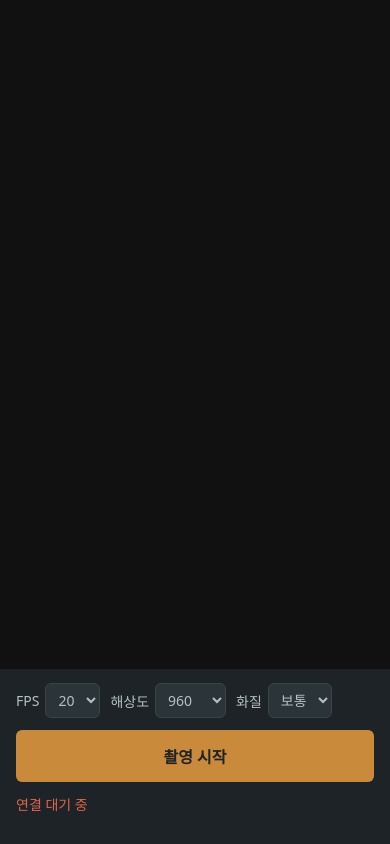
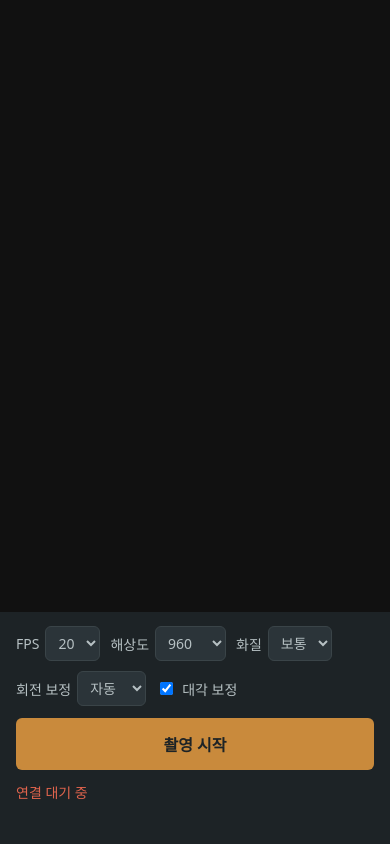
Before and after one commit to david-laugh/hand-gesture-whiteboard, a FastAPI app: page /cam in a window 390 px wide. Run offline with FastAPI, Linux system fonts and the light colour scheme.

Commit message:
feat(gateway): send upright camera frames regardless of phone rotation
The camera page now turns each frame upright before JPEG encoding, so
vision, gesture and canvas always see the world the right way up when the
phone is turned (e.g. with screen rotation locked) or held diagonally.

- device orientation from devicemotion gravity, screen orientation from
  screen.orientation.angle; correction = device turn beyond the screen
- 90° steps (with 60° hysteresis) swap the frame sides (960x720 <-> 720x960)
- remaining diagonal tilt (up to ±60°) is rotated too and cropped to the
  largest same-aspect rectangle, so the output size stays unchanged
- gravity is low-passed; tilts under 10° are ignored (off again below 6°)
- inverted-sign browsers (iOS) are detected from the first reading;
  iOS motion permission is requested from the start button
- UI: manual 0/90/180/270 override, diagonal toggle, current correction
- pure helpers in static/rotation.js with node tests
  (node --test services/gateway/tests/test_rotation.mjs)

Verified in headless Chrome with synthetic gravity through gateway and
vision: frame sizes and landmark coordinates match the expected
rotation/zoom to 0.001. Not yet verified on a real phone.

Co-Authored-By: Claude Opus 5.5 <noreply@anthropic.com>

```diff
--- a/services/gateway/static/app.js
+++ b/services/gateway/static/app.js
@@ -1,9 +1,50 @@
+import {
+  frameRotation, gravityAngle, gravitySign, normalize, smoothGravity, snapAngle, tiltDeadzone, tiltFrom, uprightLayout,
+} from './rotation.js';
+
 const $ = id => document.getElementById(id);
 const video = $('video');
 const canvas = document.createElement('canvas');
 const context = canvas.getContext('2d');
 let socket, stream, timer, pinger, running = false, busy = false;
 let offset = 0, bestRtt = Infinity, reconnectTimer;
+let deviceAngle = null, sign = null, gravity = null, tiltActive = false, shownRotation = null;
+
+const screenAngle = () => normalize(screen.orientation?.angle ?? window.orientation ?? 0);
+
+function onMotion(event) {
+  const g = event.accelerationIncludingGravity;
+  if (!g) return;
+  sign ??= gravitySign(g.x, g.y, screenAngle());
+  if (sign === null) return;
+  gravity = smoothGravity(gravity, g.x, g.y);
+  deviceAngle = snapAngle(gravityAngle(gravity.x, gravity.y, sign), deviceAngle);
+}
+
+// How to turn the frame back so it is upright: `rotation` in 90° steps (manual choice, or device
+// turn beyond the screen) plus, in auto mode, the remaining diagonal `tilt` (cropped).
+function currentRotation() {
+  const mode = $('rotation').value;
+  let rotation = Number(mode), tilt = 0;
+  if (mode === 'auto') {
+    rotation = frameRotation(deviceAngle, screenAngle());
+    if ($('tilt').checked && gravity) {
+      ({tilt, active: tiltActive} = tiltDeadzone(tiltFrom(gravityAngle(gravity.x, gravity.y, sign), deviceAngle), tiltActive));
+    }
+  }
+  const label = `회전 보정 ${rotation}°${tilt ? ` · 기울기 ${tilt > 0 ? '+' : ''}${tilt}°` : ''}`
+    + (mode === 'auto' ? (deviceAngle === null ? ' (센서 없음)' : ' (자동)') : ' (수동)');
+  if (label !== shownRotation) { shownRotation = label; $('orientation').textContent = label; }
+  return {rotation, tilt};
+}
+
+async function enableMotion() {
+  // iOS asks for permission, and only from a user gesture (the start button).
+  if (typeof window.DeviceMotionEvent?.requestPermission === 'function') {
+    try { if (await window.DeviceMotionEvent.requestPermission() !== 'granted') return; } catch { return; }
+  }
+  window.addEventListener('devicemotion', onMotion);
+}
 
 function setStatus(text, state = 'off') {
   $('status').textContent = text;
@@ -47,8 +88,15 @@ function sendFrame() {
   busy = true;
   const width = Number($('width').value);
   const height = Math.round(video.videoHeight * width / video.videoWidth);
-  canvas.width = width; canvas.height = height;
-  context.drawImage(video, 0, 0, width, height);
+  const {rotation, tilt} = currentRotation();
+  const layout = uprightLayout(width, height, rotation, tilt);
+  canvas.width = layout.canvasWidth; canvas.height = layout.canvasHeight;  // also resets the transform
+  context.translate(canvas.width / 2, canvas.height / 2);
+  context.rotate(layout.radians);
+  // Zoom in for a diagonal tilt so the turned frame still fills the canvas (corners cropped).
+  // drawImage samples the full-resolution video through the transform, so this does not blur twice.
+  context.scale(layout.zoom, layout.zoom);
+  context.drawImage(video, -width / 2, -height / 2, width, height);
   const capturedAt = Math.round(Date.now() + offset);
   canvas.toBlob(async blob => {
     try {
@@ -65,8 +113,10 @@ async function start() {
   $('toggle').disabled = true; $('message').textContent = '';
   try {
     if (!window.isSecureContext || !navigator.mediaDevices) throw new Error('카메라는 HTTPS 주소에서만 사용할 수 있습니다.');
+    const motion = enableMotion();  // before any other await so iOS still sees the user gesture
     stream = await navigator.mediaDevices.getUserMedia({audio: false, video: {facingMode: {ideal: 'environment'}, width: {ideal: 1280}, height: {ideal: 720}}});
     video.srcObject = stream; await video.play();
+    await motion;
     running = true; connect();
     timer = setInterval(sendFrame, 1000 / Number($('fps').value));
     $('toggle').textContent = '촬영 중지'; $('toggle').className = 'stop';
@@ -78,6 +128,8 @@ function stop() {
   running = false; busy = false; clearInterval(timer); clearInterval(pinger); clearTimeout(reconnectTimer);
   socket?.close(); socket = null;
   stream?.getTracks().forEach(track => track.stop()); stream = null; video.srcObject = null;
+  window.removeEventListener('devicemotion', onMotion);
+  deviceAngle = null; sign = null; gravity = null; tiltActive = false; shownRotation = null; $('orientation').textContent = '';
   $('toggle').textContent = '촬영 시작'; $('toggle').className = '';
 }
 
--- /dev/null
+++ b/services/gateway/static/rotation.js
@@ -0,0 +1,77 @@
+// Keep camera frames upright when the phone is turned further than its screen
+// (e.g. screen rotation locked, or the stream keeping its start orientation).
+// Angles are degrees of counter-clockwise device rotation from its natural orientation,
+// the same convention as screen.orientation.angle (landscape-primary phone = 90).
+
+export const normalize = angle => ((Math.round(angle) % 360) + 360) % 360;
+
+const distance = (a, b) => Math.abs(((a - b + 540) % 360) - 180);
+
+const FLAT = 4;        // m/s²: below this in the screen plane the phone lies flat → orientation unknown
+const HYSTERESIS = 60; // stay on the current 90° step until the phone is turned more than this
+
+// Raw device angle from devicemotion accelerationIncludingGravity (x → device right, y → device top).
+export function gravityAngle(x, y, sign = 1) {
+  if (x == null || y == null || Math.hypot(x, y) < FLAT) return null;
+  return normalize(Math.atan2(sign * x, sign * y) * 180 / Math.PI);
+}
+
+// Some browsers (notably iOS Safari) report gravity with the opposite sign. At the first reading
+// the phone is assumed to be held roughly as its screen shows; a reading ~180° away means inverted.
+export function gravitySign(x, y, screenAngle) {
+  const angle = gravityAngle(x, y);
+  if (angle === null) return null;
+  return distance(angle, screenAngle) > 135 ? -1 : 1;
+}
+
+// Snap to 0/90/180/270 with hysteresis around the current step.
+export function snapAngle(angle, previous = null) {
+  if (angle === null) return previous;
+  if (previous !== null && distance(angle, previous) <= HYSTERESIS) return previous;
+  return normalize(Math.round(angle / 90) * 90);
+}
+
+// How far the frame content is turned against the world: the device turned beyond the screen.
+export const frameRotation = (deviceAngle, screenAngle) =>
+  deviceAngle === null ? 0 : normalize(deviceAngle - screenAngle);
+
+// Low-pass the gravity vector; averaging the vector (not the angle) avoids the 359°→0° wrap.
+export function smoothGravity(previous, x, y, alpha = 0.2) {
+  if (x == null || y == null) return previous;
+  if (!previous) return {x, y};
+  return {x: previous.x + alpha * (x - previous.x), y: previous.y + alpha * (y - previous.y)};
+}
+
+// Diagonal tilt left over after the 90° step, in [-180, 180): positive = turned further counter-clockwise.
+export const tiltFrom = (angle, quarter) =>
+  angle === null || quarter === null ? 0 : ((angle - quarter + 540) % 360) - 180;
+
+const TILT_ON = 10;  // start correcting the tilt beyond this many degrees …
+const TILT_OFF = 6;  // … and keep correcting until it drops below this (no flicker at the edge)
+
+export function tiltDeadzone(tilt, active) {
+  const on = Math.abs(tilt) >= (active ? TILT_OFF : TILT_ON);
+  return {tilt: on ? tilt : 0, active: on};
+}
+
+// Zoom that makes a width×height frame turned by `degrees` fill the same width×height box again:
+// the output is the largest same-aspect rectangle inside the turned frame (corners are cropped).
+export function cropZoom(width, height, degrees) {
+  const r = degrees * Math.PI / 180, c = Math.abs(Math.cos(r)), s = Math.abs(Math.sin(r));
+  return Math.max((width * c + height * s) / width, (width * s + height * c) / height);
+}
+
+// Canvas size, rotation and zoom to draw a width×height video frame turned back by
+// `rotation` (90° steps, changes the canvas shape) plus `tilt` (diagonal, cropped, same shape).
+// Canvas angles are clockwise, so undoing a counter-clockwise device turn is a negative angle.
+export function uprightLayout(width, height, rotation, tilt = 0) {
+  const sideways = rotation % 180 !== 0;
+  const canvasWidth = sideways ? height : width;
+  const canvasHeight = sideways ? width : height;
+  return {
+    canvasWidth,
+    canvasHeight,
+    radians: -(rotation + tilt) * Math.PI / 180,
+    zoom: tilt ? cropZoom(canvasWidth, canvasHeight, tilt) : 1,
+  };
+}
--- a/services/gateway/static/styles.css
+++ b/services/gateway/static/styles.css
@@ -10,5 +10,6 @@ button, select { font: inherit; border-radius: 6px; }
 select { padding: 6px 8px; color: inherit; background: #2b3439; border: 1px solid #3a4448; }
 button { padding: 14px; border: 0; background: #c98a3c; color: #1d2326; font-weight: 700; }
 button.stop { background: #3a4448; color: #e8e4da; }
-#status, #message { margin: 0; font-size: 14px; }
+#status, #message, #orientation { margin: 0; font-size: 14px; }
+#orientation { color: #b6c0c3; }
 .on { color: #5fae82; } .off, #message { color: #e0644d; }
--- a/services/gateway/templates/index.html
+++ b/services/gateway/templates/index.html
@@ -14,9 +14,12 @@
       <label>FPS <select id="fps"><option>10</option><option>15</option><option selected>20</option><option>30</option></select></label>
       <label>해상도 <select id="width"><option>640</option><option selected>960</option><option>1280</option></select></label>
       <label>화질 <select id="quality"><option value="0.5">낮음</option><option value="0.7" selected>보통</option><option value="0.85">높음</option></select></label>
+      <label>회전 보정 <select id="rotation"><option value="auto" selected>자동</option><option value="0">0°</option><option value="90">90°</option><option value="180">180°</option><option value="270">270°</option></select></label>
+      <label><input type="checkbox" id="tilt" checked> 대각 보정</label>
     </div>
     <button id="toggle">촬영 시작</button>
     <p id="status" class="off" role="status">연결 대기 중</p>
+    <p id="orientation"></p>
     <p id="message"></p>
   </main>
 </body>
```
Also changed, not shown: services/gateway/tests/test_rotation.mjs (added, +101 -0 lines), services/gateway/README.md.
